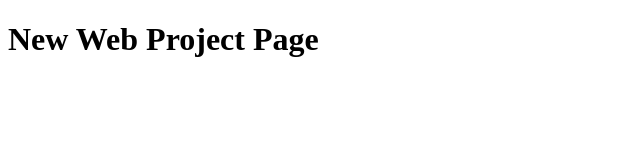
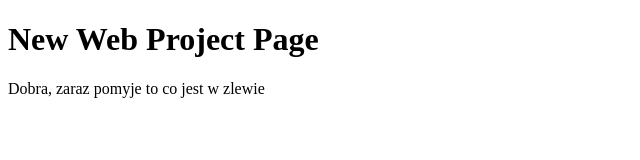
Before and after one commit to szefura/BlogHTML5, a plain HTML site: page index.html in a window 1280 px wide. Shown: the whole page, without its empty margins (0-640 px from the left). Drawn offline with Linux system fonts and the light colour scheme.

Commit message:
dodałem diva

```diff
--- a/index.html
+++ b/index.html
@@ -7,5 +7,6 @@
     </head>
     <body>
         <h1>New Web Project Page</h1>
+        <div>Dobra, zaraz pomyje to co jest w zlewie</div>
     </body>
 </html>
```
